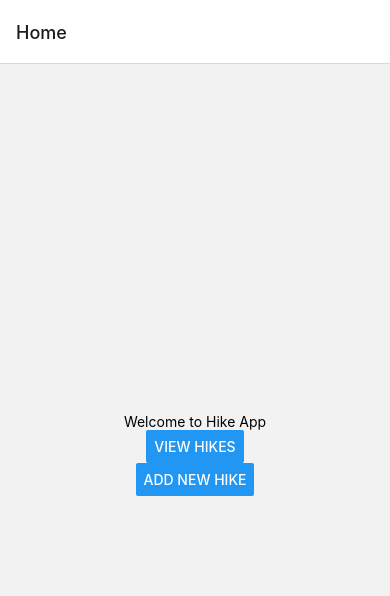
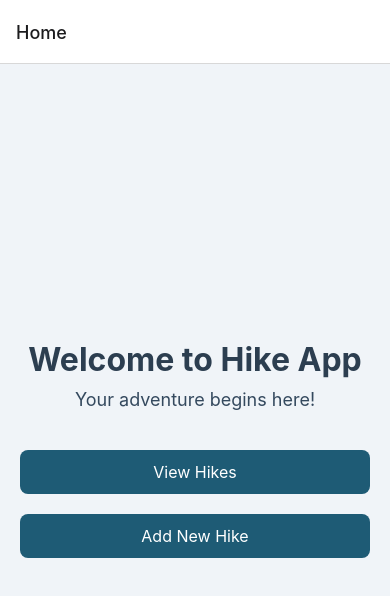
Before and after one commit to trumk/Mobile, a React Native app in the folder frontend/: screen /Home in a window 390 px wide. Shown: the top 596 px of the page. Built offline with nearby package versions, Linux system fonts and the light colour scheme.

Commit message:
css homescreen

```diff
--- a/frontend/src/screen/HomeScreen.tsx
+++ b/frontend/src/screen/HomeScreen.tsx
@@ -1,5 +1,5 @@
 import React from 'react';
-import { View, Text, Button } from 'react-native';
+import { View, Text, Button, StyleSheet, TouchableOpacity } from 'react-native';
 import { StackNavigationProp } from '@react-navigation/stack';
 import { RouteProp } from '@react-navigation/native';
 
@@ -10,12 +10,55 @@ type HomeScreenProps = {
 
 const HomeScreen: React.FC<HomeScreenProps> = ({ navigation }) => {
     return (
-        <View style={{ flex: 1, alignItems: 'center', justifyContent: 'center' }}>
-            <Text>Welcome to Hike App</Text>
-            <Button title="View Hikes" onPress={() => navigation.navigate('Hikes')} />
-            <Button title="Add New Hike" onPress={() => navigation.navigate('Add Hike')} />
+        <View style={styles.container}>
+            <Text style={styles.title}>Welcome to Hike App</Text>
+            <Text style={styles.subtitle}>Your adventure begins here!</Text>
+
+            <TouchableOpacity style={styles.button} onPress={() => navigation.navigate('Hikes')}>
+                <Text style={styles.buttonText}>View Hikes</Text>
+            </TouchableOpacity>
+
+            <TouchableOpacity style={styles.button} onPress={() => navigation.navigate('Add Hike')}>
+                <Text style={styles.buttonText}>Add New Hike</Text>
+            </TouchableOpacity>
         </View>
     );
 };
 
+const styles = StyleSheet.create({
+    container: {
+        flex: 1,
+        alignItems: 'center',
+        justifyContent: 'center',
+        backgroundColor: '#f0f4f8',
+        padding: 20,
+    },
+    title: {
+        fontSize: 32,
+        fontWeight: 'bold',
+        color: '#2C3E50',
+        marginBottom: 10,
+    },
+    subtitle: {
+        fontSize: 18,
+        color: '#34495E',
+        marginBottom: 30,
+        textAlign: 'center',
+    },
+    button: {
+        backgroundColor: '#1E5B75',
+        paddingVertical: 12,
+        paddingHorizontal: 24,
+        borderRadius: 8,
+        marginVertical: 10,
+        elevation: 3,
+        width: '100%',
+    },
+    buttonText: {
+        color: '#ffffff',
+        fontSize: 16,
+        textAlign: 'center',
+    },
+});
+
 export default HomeScreen;
```
